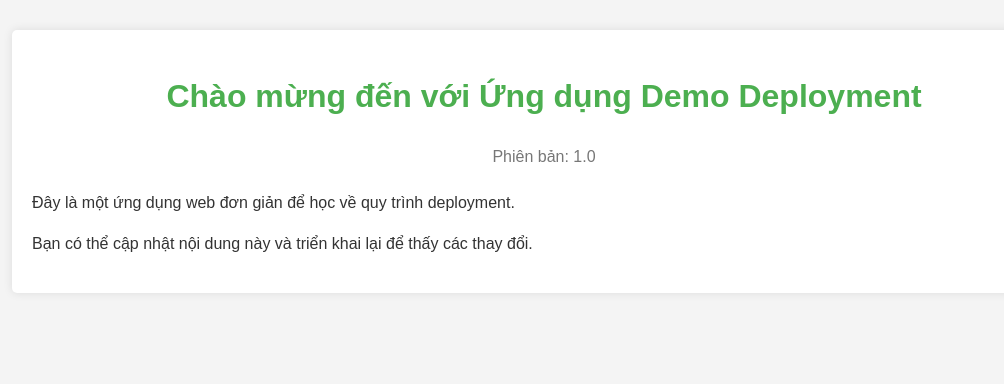
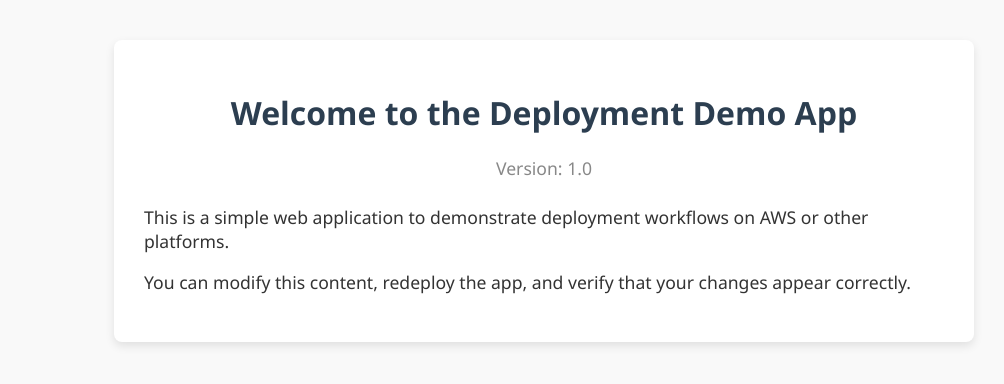
Before and after one commit to hieudx1/demo-aws-codedeploy, a plain HTML site: page app/index.html in a window 1280 px wide. Shown: the whole page, without its empty margins (96-1100 px from the left). Drawn offline with Linux system fonts and the light colour scheme.

Commit message:
Update index.html to enhance styling and translate content to English

```diff
--- a/app/index.html
+++ b/app/index.html
@@ -1,42 +1,44 @@
 <!DOCTYPE html>
-<html>
+<html lang="en">
 <head>
-    <title>Ứng dụng Demo Deployment</title>
+    <meta charset="UTF-8">
+    <title>Deployment Demo App</title>
     <style>
         body {
-            font-family: Arial, sans-serif;
+            font-family: "Segoe UI", Tahoma, Geneva, Verdana, sans-serif;
             margin: 0;
             padding: 0;
-            background-color: #f4f4f4;
+            background-color: #f9f9f9;
             color: #333;
-            line-height: 1.6;
         }
         .container {
-            width: 80%;
-            margin: 30px auto;
-            overflow: auto;
-            padding: 20px;
-            background: #fff;
-            border-radius: 5px;
-            box-shadow: 0 0 10px rgba(0,0,0,0.1);
+            max-width: 800px;
+            margin: 40px auto;
+            background-color: #fff;
+            padding: 30px;
+            border-radius: 8px;
+            box-shadow: 0 4px 10px rgba(0, 0, 0, 0.1);
         }
         h1 {
-            color: #4CAF50;
             text-align: center;
+            color: #2c3e50;
         }
         .version {
             text-align: center;
-            color: #777;
-            margin-bottom: 20px;
+            color: #888;
+            margin-bottom: 25px;
+        }
+        p {
+            font-size: 1.1rem;
         }
     </style>
 </head>
 <body>
     <div class="container">
-        <h1>Chào mừng đến với Ứng dụng Demo Deployment</h1>
-        <p class="version">Phiên bản: 1.0</p>
-        <p>Đây là một ứng dụng web đơn giản để học về quy trình deployment.</p>
-        <p>Bạn có thể cập nhật nội dung này và triển khai lại để thấy các thay đổi.</p>
+        <h1>Welcome to the Deployment Demo App</h1>
+        <p class="version">Version: 1.0</p>
+        <p>This is a simple web application to demonstrate deployment workflows on AWS or other platforms.</p>
+        <p>You can modify this content, redeploy the app, and verify that your changes appear correctly.</p>
     </div>
 </body>
 </html>
```
